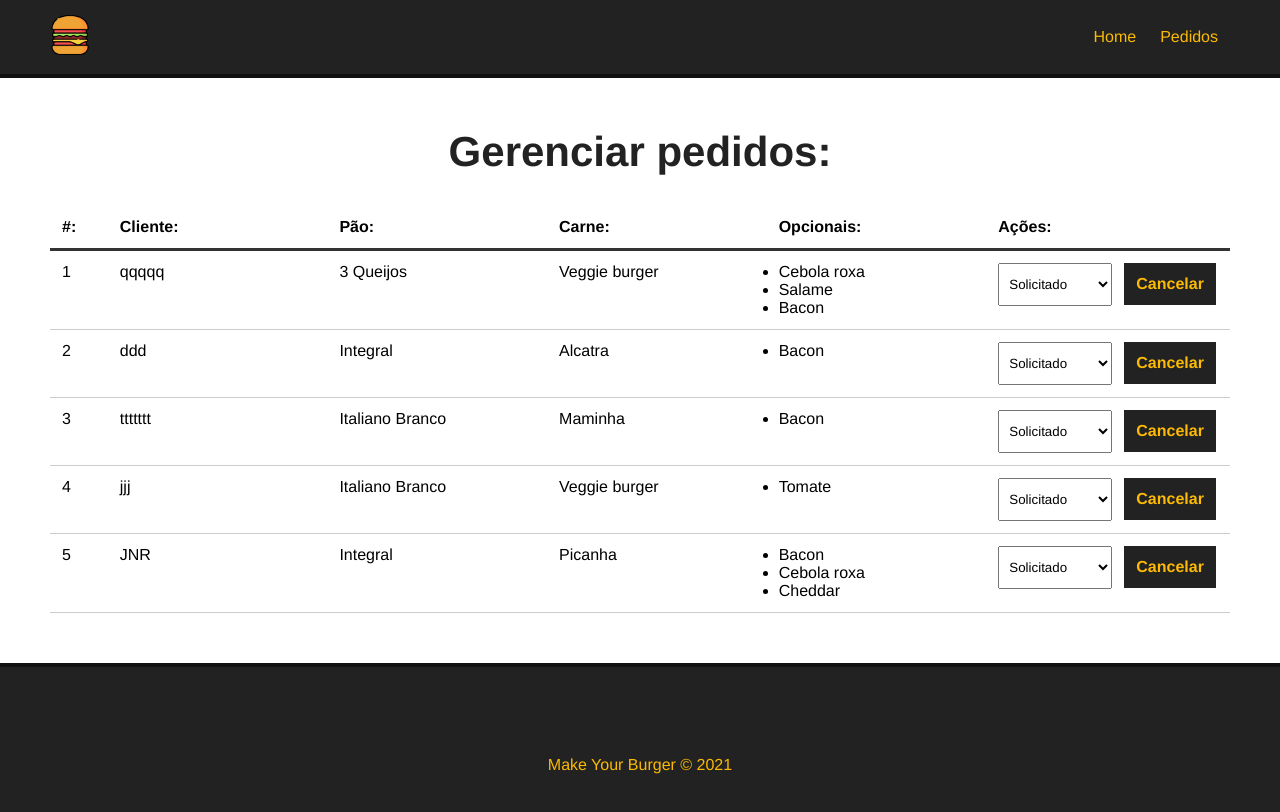
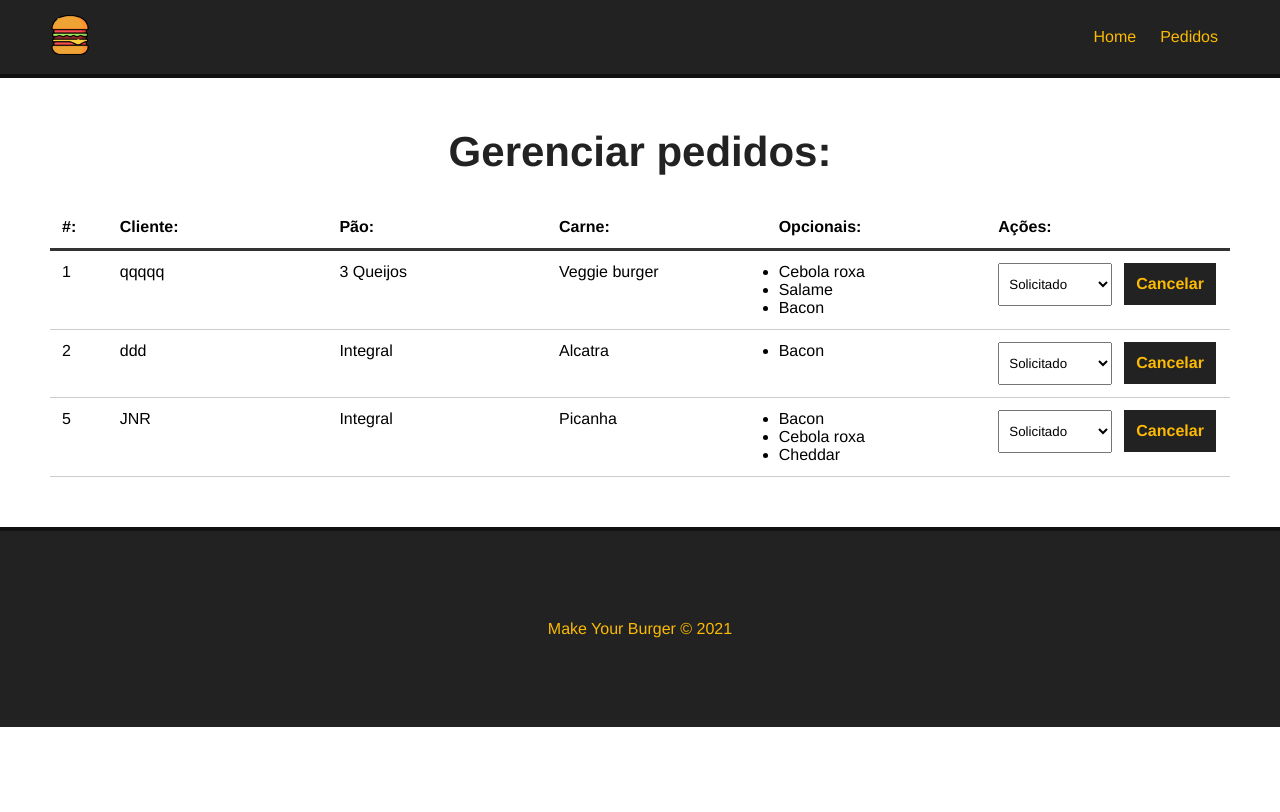
Before and after one commit to JNR23/project-burger-vuejs, a Vue app: page /pedidos in a window 1280 px wide. Shown: the top 812 px of the page. Built offline with nearby package versions, Linux system fonts and the light colour scheme; data requests are answered from the project's data file.

Commit message:
Removendo pedidos do sistema

```diff
--- a/db/db.json
+++ b/db/db.json
@@ -101,26 +101,6 @@
       "id": 2
     },
     {
-      "nome": "ttttttt",
-      "carne": "Maminha",
-      "pao": "Italiano Branco",
-      "opcionais": [
-        "Bacon"
-      ],
-      "status": "Solicitado",
-      "id": 3
-    },
-    {
-      "nome": "jjj",
-      "carne": "Veggie burger",
-      "pao": "Italiano Branco",
-      "opcionais": [
-        "Tomate"
-      ],
-      "status": "Solicitado",
-      "id": 4
-    },
-    {
       "nome": "JNR",
       "carne": "Picanha",
       "pao": "Integral",
--- a/src/components/Dashboard.vue
+++ b/src/components/Dashboard.vue
@@ -29,7 +29,7 @@
                         <option value="">Selecione</option>
                         <option v-for="s in status" :key="s.id" value="s.tipo" :selected="burger.status == s.tipo">{{ s.tipo }}</option>
                     </select>
-                    <button class="delete-btn">Cancelar</button>
+                    <button class="delete-btn" @click="deleteBurger(burger.id)">Cancelar</button>
                 </div>
             </div>
         </div>
@@ -57,6 +57,14 @@ export default {
             const req = await fetch("http://localhost:3000/status");
             const data = await req.json();
             this.status = data;
+        },
+        async deleteBurger(id) {
+            const req = await fetch(`http://localhost:3000/burgers/${id}`, {
+                method: "DELETE"
+            });
+            const res = await req.json();
+
+            this.getPedidos();
         }
     },
     mounted() {
```
